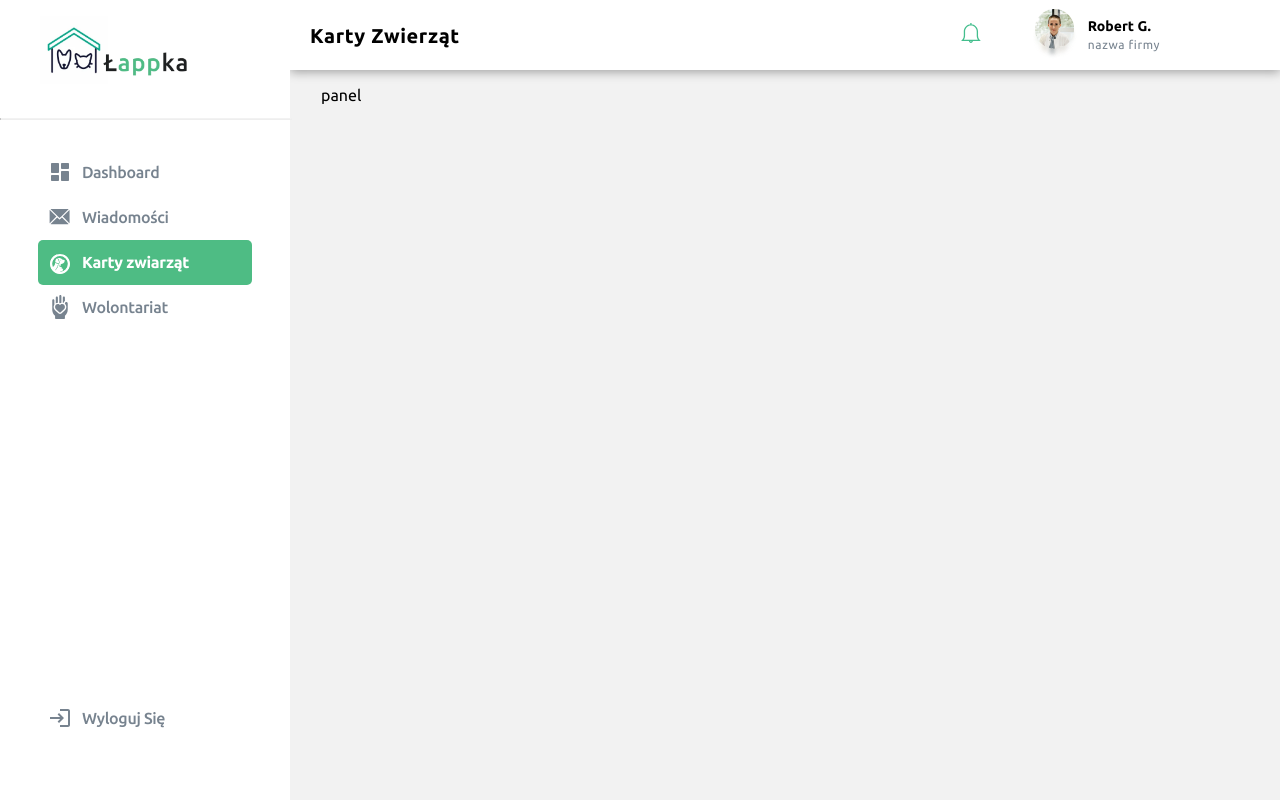
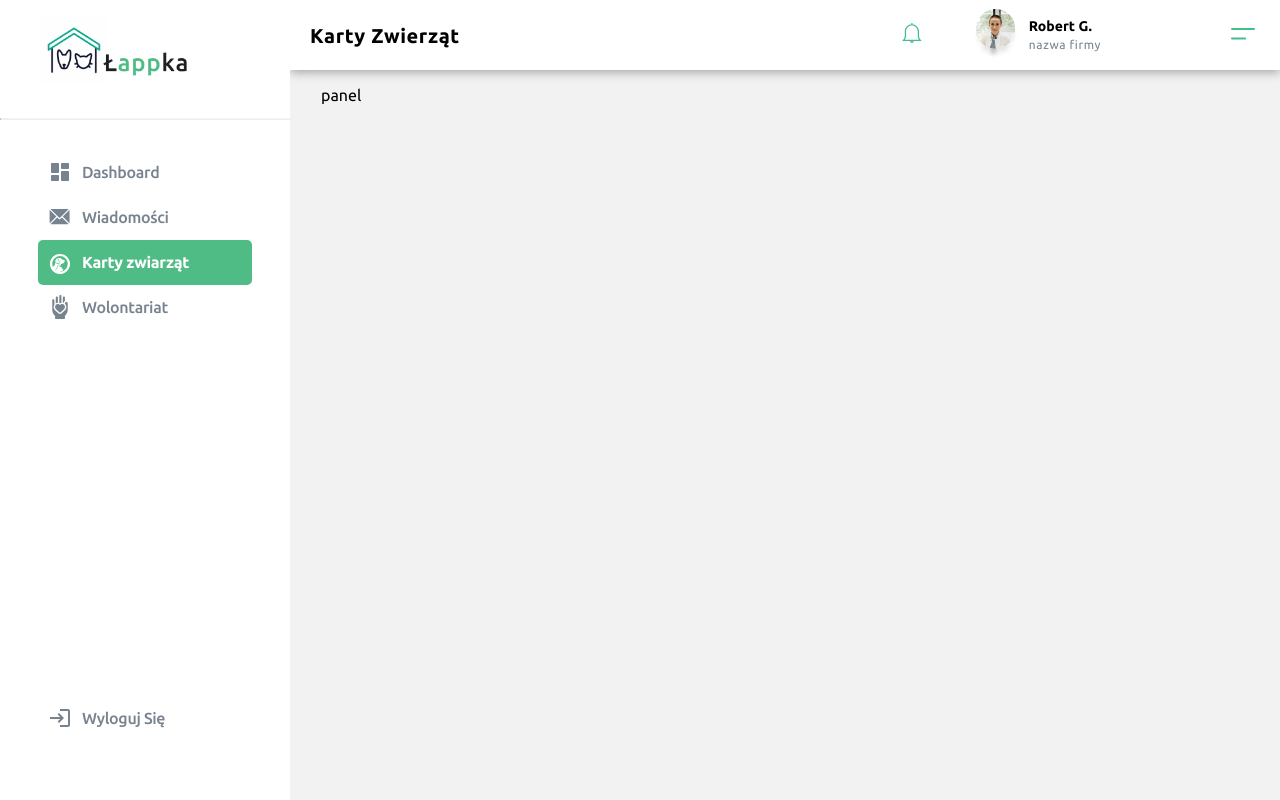
Before and after one commit to GebusAndrzej/Lappka-Front, a React (Create React App) app: page /pets in a window 1280 px wide. Built offline with nearby package versions, Linux system fonts and the light colour scheme.

Commit message:
Dashboard rwd start

```diff
--- a/src/pages/private/Panel/Panel.styled.ts
+++ b/src/pages/private/Panel/Panel.styled.ts
@@ -9,9 +9,21 @@ export const PanelWrapper = styled.section`
     grid-template-areas:
     "sidebar title"
     "sidebar child";
+
+    @media (max-width: ${props => props.theme.break.tablet}) {
+        grid-template-columns: 1fr;
+        grid-template-rows: 1fr;
+        grid-template-areas:
+        "title"
+        "child";
+    }
 `;
 
 export const Container = styled.div`
     margin:16px 32px 50px 31px;
     grid-area: child;
+
+    @media (max-width: ${props => props.theme.break.tablet}) {
+        margin: 5px;
+    }
 `;
--- a/src/pages/private/Panel/Sidebar/Sidebar.styled.ts
+++ b/src/pages/private/Panel/Sidebar/Sidebar.styled.ts
@@ -6,6 +6,15 @@ export const Fixed = styled.div`
     position: fixed;
     height:100vh;
     z-index:10;
+
+    @media (max-width: ${props => props.theme.break.tablet}){
+        right:-290px;
+
+        nav {
+            background-color: ${props => props.theme.colors.green};
+            border-radius: 30px 0 0 30px;
+        }
+    }
 `;
 
 export const Nav = styled.nav`
@@ -17,6 +26,11 @@ export const Nav = styled.nav`
     /* box-shadow: 0px 0px 5px rgba(0,0,0,.25); */
     z-index: 10;
     align-items: center;
+
+    @media (max-width: ${props => props.theme.break.tablet}){
+        background-color: ${props => props.theme.colors.green};
+        border-radius: 30px 0 0 30px;
+    }
 `;
 
 export const Logo = styled.img`
--- a/src/pages/private/Panel/TitleBar/TitleBar.styled.ts
+++ b/src/pages/private/Panel/TitleBar/TitleBar.styled.ts
@@ -36,6 +36,10 @@ export const UserBox = styled.div`
     display: flex;
     justify-content: center;
     align-items: center;
+
+    @media (max-width: ${props => props.theme.break.tablet}){
+        display:none;
+    }
 `;
 
 export const Avatar = styled.figure`
@@ -64,5 +68,12 @@ export const Company = styled.span`
     font-size: 12px;
     line-height: 14px;
     letter-spacing: 0.6px;
-    color: ${props => props.theme.colors.gray}
+    color: ${props => props.theme.colors.gray};
 `;
+
+export const Burger = styled.button`
+    margin-right: 15px;
+    height:100%;
+    border: none;
+    background-color: inherit;
+`;
--- a/src/pages/private/Panel/TitleBar/TitleBar.tsx
+++ b/src/pages/private/Panel/TitleBar/TitleBar.tsx
@@ -1,5 +1,7 @@
 import React from 'react'
-import { Avatar, Company, IconBox, Name, Title, Titlebar, UserBox } from './TitleBar.styled'
+import { ReactComponent as SVG_Burger } from '../../../../assets/svg/burger.svg';
+import { ReactComponent as SVG_Notification } from '../../../../assets/svg/notification.svg';
+import { Avatar, Burger, Company, IconBox, Name, Title, Titlebar, UserBox } from './TitleBar.styled'
 
 interface Props {
     title: string;
@@ -12,7 +14,7 @@ export default function TitleBar(props: Props): JSX.Element {
 
             <IconBox>
                 <figure>
-                    <img src="/assets/Dashboard/notification.svg" />
+                    <SVG_Notification />
                 </figure>
             </IconBox>
 
@@ -26,6 +28,10 @@ export default function TitleBar(props: Props): JSX.Element {
                     <Company>nazwa firmy</Company>
                 </div>
             </UserBox>
+
+            <Burger>
+                <SVG_Burger />
+            </Burger>
         </Titlebar>
     )
 }
```
Also changed, not shown: src/assets/svg/burger.svg (added).
